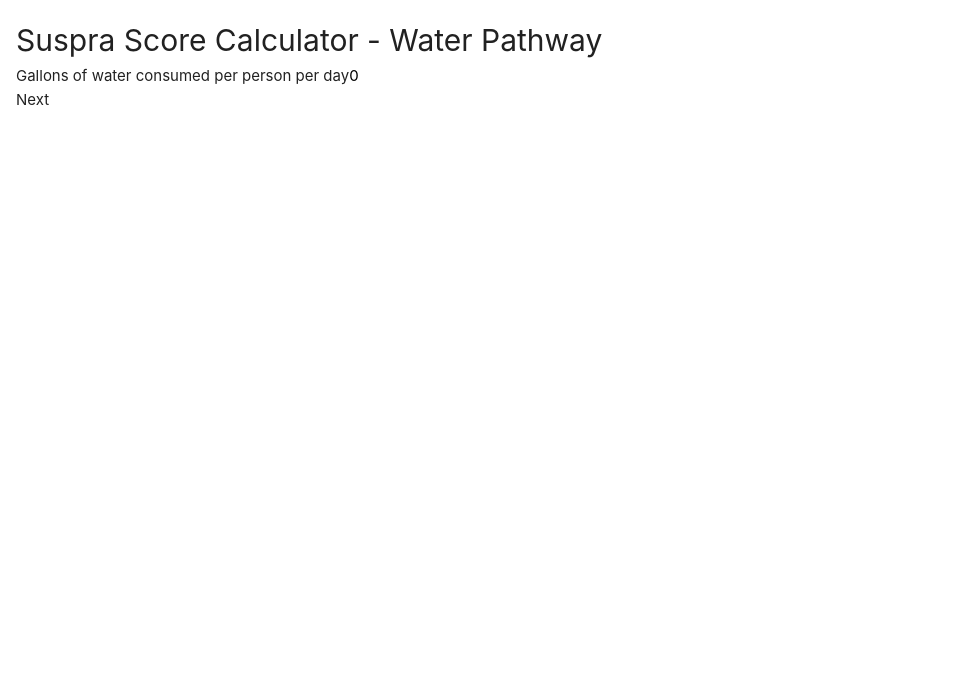
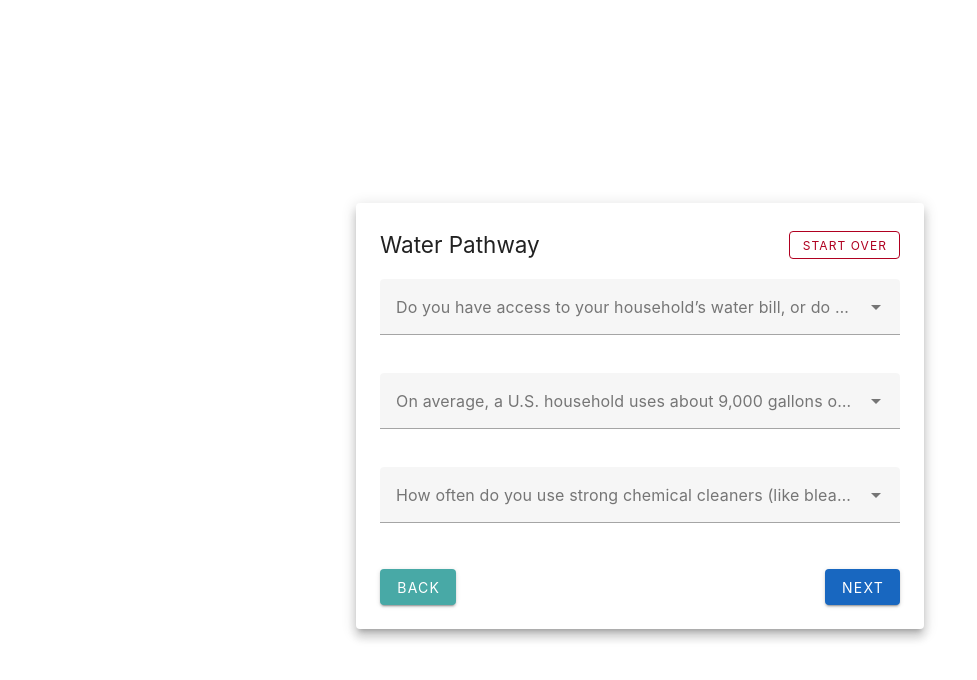
Before and after one commit to ianhorchata/SuspraIndicators, a Vue app: page /water in a window 1280 px wide. Shown: the top 680 px of the page, without its empty margins (0-977 px from the left). Built offline with nearby package versions, Linux system fonts and the light colour scheme.

Commit message:
add water pathway

```diff
--- a/src/views/WaterView.vue
+++ b/src/views/WaterView.vue
@@ -1,21 +1,134 @@
 <script setup>
-  import { useRouter } from 'vue-router'
-  import { suspra } from '../suspra'
+import { ref } from 'vue'
+import { useRouter } from 'vue-router'
+import { openDB } from 'idb'
 
-  const router = useRouter()
+const router = useRouter()
 
-  function nextPathway() {
-    router.push({ name: 'movement' })
+const w1 = ref(null)
+const w2Gallons = ref('')
+const w2CubicFeet = ref('')
+const w2 = ref(null) // for 97/98
+const w2Error = ref('')
+const w2a = ref(null)
+const w3 = ref(null)
+
+const w1Options = [
+  { text: 'Yes, I have access or know the amount', value: 1 },
+  { text: 'No, I don’t have access and don’t know', value: 2 },
+  { text: 'Web Blank', value: 97 },
+  { text: 'Don’t know', value: 98 },
+]
+const w2aOptions = [
+  { text: 'More than that', value: 1 },
+  { text: 'About that amount', value: 2 },
+  { text: 'Less than that', value: 3 },
+  { text: 'Web Blank', value: 97 },
+]
+const w3Options = [
+  { text: 'Frequently (multiple times per week)', value: 1 },
+  { text: 'Occasionally (a few times per month)', value: 2 },
+  { text: 'Rarely (a few times per year)', value: 3 },
+  { text: 'Never', value: 4 },
+  { text: 'Web Blank', value: 97 },
+]
+
+async function startOver() {
+  try {
+    const suspraDB = await openDB('SuspraDB', 1)
+    if (suspraDB.objectStoreNames.contains('water')) {
+      await suspraDB.clear('water')
+    }
+    router.push({ name: 'home' })
+  } catch (error) {
+    router.push({ name: 'home' })
   }
+}
+
+function onNext() {
+  w2Error.value = ''
+  // Validate W2: only one of gallons or cubic feet or 97/98
+  if (w1.value == 1) {
+    if ((w2Gallons.value && w2CubicFeet.value) ||
+        ((w2Gallons.value && (w2Gallons.value == 97 || w2Gallons.value == 98)) && w2CubicFeet.value) ||
+        ((w2CubicFeet.value && (w2CubicFeet.value == 97 || w2CubicFeet.value == 98)) && w2Gallons.value)) {
+      w2Error.value = 'Please provide the amount in either gallons per month or cubic feet per month, but not both.'
+      return
+    }
+  }
+  // Save data to IndexedDB (optional, can be expanded)
+  router.push({ name: 'movement' })
+}
+function onBack() {
+  router.push({ name: 'food' })
+}
 </script>
 
 <template>
-  <main>
-    <h1>Suspra Score Calculator - Water Pathway</h1>
-    <p>
-      <label for="water_gallonsConsumed">Gallons of water consumed per person per day</label>
-      <input id="water_gallonsConsumed" type="text" v-model="suspra.water.gallonsConsumed">
-    </p>
-    <button @click="nextPathway">Next</button>
-  </main>
+  <v-container class="d-flex flex-column align-center justify-center" style="min-height: 100vh; max-width: 600px;">
+    <v-card elevation="8" class="pa-6" style="width: 100%;">
+      <div class="d-flex justify-space-between align-center mb-4">
+        <h2>Water Pathway</h2>
+        <v-btn color="error" variant="outlined" size="small" @click="startOver">Start Over</v-btn>
+      </div>
+      <form @submit.prevent="onNext">
+        <!-- W1 -->
+        <v-select
+          v-model="w1"
+          :items="w1Options"
+          label="Do you have access to your household’s water bill, or do you know how much water your household uses?"
+          class="mb-4"
+        />
+        <!-- W2: Only show if W1 == 1 -->
+        <div v-if="w1 == 1">
+          <v-text-field
+            v-model="w2Gallons"
+            label="Gallons per month"
+            type="number"
+            min="0"
+            class="mb-2"
+            placeholder="e.g. 9000"
+          />
+          <v-text-field
+            v-model="w2CubicFeet"
+            label="Cubic feet per month"
+            type="number"
+            min="0"
+            class="mb-2"
+            placeholder="e.g. 1200"
+          />
+          <v-select
+            v-if="!w2Gallons && !w2CubicFeet"
+            v-model="w2"
+            :items="[
+              { text: 'Web Blank', value: 97 },
+              { text: 'Don’t know', value: 98 }
+            ]"
+            label="Or select an option"
+            class="mb-2"
+          />
+          <div v-if="w2Error" class="error" style="color: red;">{{ w2Error }}</div>
+        </div>
+        <!-- W2a: Show if W1 != 1 or W2 is 97/98 -->
+        <v-select
+          v-if="w1 != 1 || w2 == 97 || w2 == 98"
+          v-model="w2a"
+          :items="w2aOptions"
+          label="On average, a U.S. household uses about 9,000 gallons of water per month. Based on that, do you think your household uses:"
+          class="mb-4"
+        />
+        <!-- W3 -->
+        <v-select
+          v-model="w3"
+          :items="w3Options"
+          label="How often do you use strong chemical cleaners (like bleach, ammonia, or drain openers) in your home?"
+          class="mb-4"
+        />
+        <div class="d-flex justify-space-between mt-6">
+          <v-btn color="secondary" @click="onBack">Back</v-btn>
+          <v-btn color="primary" type="submit">Next</v-btn>
+        </div>
+      </form>
+    </v-card>
+  </v-container>
 </template>
```
Also changed, not shown: 1 other file (tests, documents, lock files or other folders).
